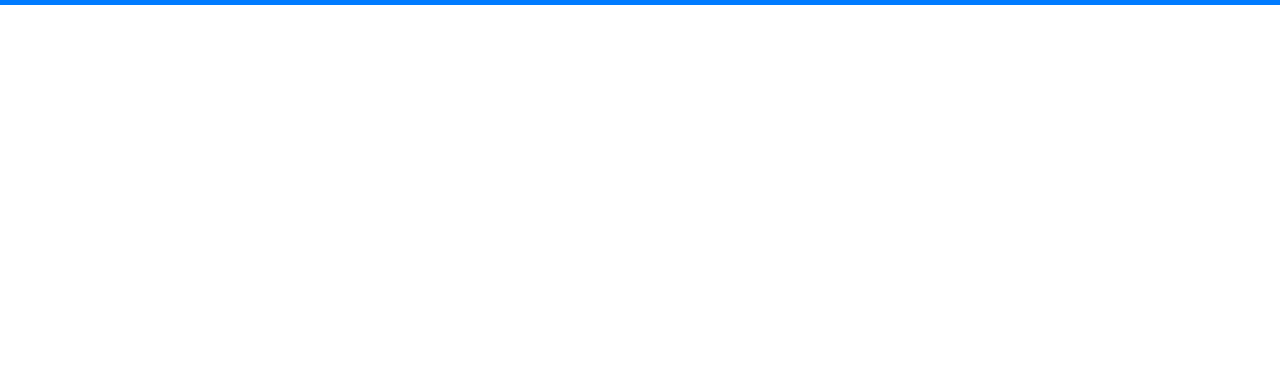
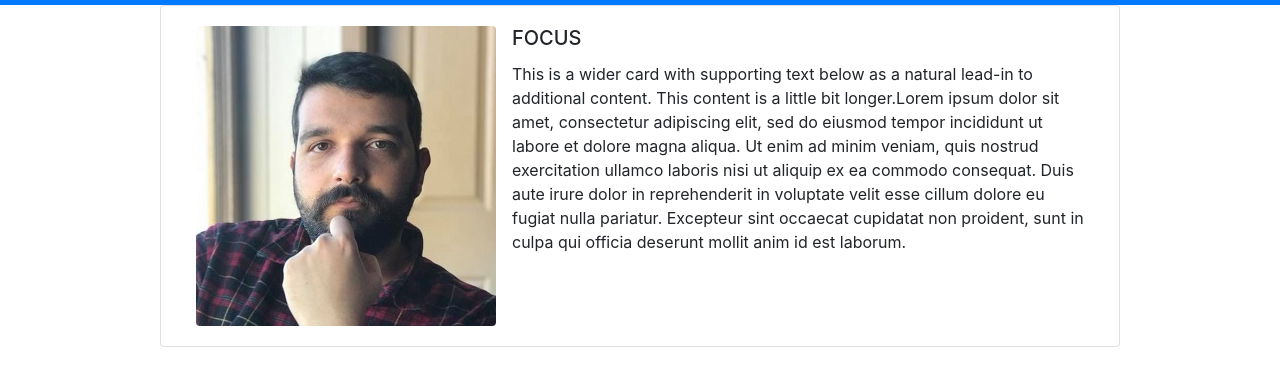
Before and after one commit to marwanjassim/assignment-portfolio-responsive, a plain HTML site: page index.html in a window 1280 px wide. Shown: the part 51-434 px from the top of the page. Drawn offline with nearby package versions, Linux system fonts and the light colour scheme.

Commit message:
made the about page

```diff
--- a/index.html
+++ b/index.html
@@ -1,20 +1,29 @@
 <!doctype html>
 <html lang="en">
+
 <head>
   <!-- Required meta tags -->
   <meta charset="utf-8">
   <meta name="viewport" content="width=device-width, initial-scale=1, shrink-to-fit=no">
 
   <!-- Bootstrap CSS -->
-    <link rel="stylesheet" href="https://stackpath.bootstrapcdn.com/bootstrap/4.3.1/css/bootstrap.min.css" integrity="sha384-ggOyR0iXCbMQv3Xipma34MD+dH/1fQ784/j6cY/iJTQUOhcWr7x9JvoRxT2MZw1T" crossorigin="anonymous">
+  <link rel="stylesheet" href="https://stackpath.bootstrapcdn.com/bootstrap/4.3.1/css/bootstrap.min.css"
+    integrity="sha384-ggOyR0iXCbMQv3Xipma34MD+dH/1fQ784/j6cY/iJTQUOhcWr7x9JvoRxT2MZw1T" crossorigin="anonymous">
 
-    <title>Hello, world!</title>
+  <style type="text/css">
+    img.float-left {
+      max-width: 100%;
+      margin-right: 16px;
+    }
+  </style>
+  <title>My responsive portfolio</title>
 </head>
+
 <body>
-
   <nav class="navbar navbar sticky-top navbar-dark bg-primary">
     <a class="navbar-brand" href="#">Marwan Jassim</a>
-          <button class="navbar-toggler" type="button" data-toggle="collapse" data-target="#navbarNavAltMarkup" aria-controls="navbarNavAltMarkup" aria-expanded="false" aria-label="Toggle navigation">
+    <button class="navbar-toggler" type="button" data-toggle="collapse" data-target="#navbarNavAltMarkup"
+      aria-controls="navbarNavAltMarkup" aria-expanded="false" aria-label="Toggle navigation">
       <span class="navbar-toggler-icon"></span>
     </button>
     <div class="collapse navbar-collapse" id="navbarNavAltMarkup">
@@ -25,11 +34,34 @@
       </div>
     </div>
   </nav>
+  <div class="card container" style="max-width: 960px;">
+    <div class="row no-gutters">
+      <div class="col-md-12">
+        <div class="card-body clearfix">
+          <img src="Images/My image.jpg" class="float-left rounded" alt="My image">
+          <h5 class="card-title">FOCUS</h5>
+          <p class="card-text">This is a wider card with supporting text below as a natural lead-in to additional
+            content. This content is a little bit longer.Lorem ipsum dolor sit amet, consectetur adipiscing elit, sed do
+            eiusmod tempor incididunt ut labore et dolore magna aliqua. Ut enim ad minim veniam, quis nostrud
+            exercitation ullamco laboris nisi ut aliquip ex ea commodo consequat. Duis aute irure dolor in reprehenderit
+            in voluptate velit esse cillum dolore eu fugiat nulla pariatur. Excepteur sint occaecat cupidatat non
+            proident, sunt in culpa qui officia deserunt mollit anim id est laborum.</p>
+        </div>
+      </div>
+    </div>
+  </div>
 
   <!-- Optional JavaScript -->
   <!-- jQuery first, then Popper.js, then Bootstrap JS -->
-    <script src="https://code.jquery.com/jquery-3.3.1.slim.min.js" integrity="sha384-q8i/X+965DzO0rT7abK41JStQIAqVgRVzpbzo5smXKp4YfRvH+8abtTE1Pi6jizo" crossorigin="anonymous"></script>
-    <script src="https://cdnjs.cloudflare.com/ajax/libs/popper.js/1.14.7/umd/popper.min.js" integrity="sha384-UO2eT0CpHqdSJQ6hJty5KVphtPhzWj9WO1clHTMGa3JDZwrnQq4sF86dIHNDz0W1" crossorigin="anonymous"></script>
-    <script src="https://stackpath.bootstrapcdn.com/bootstrap/4.3.1/js/bootstrap.min.js" integrity="sha384-JjSmVgyd0p3pXB1rRibZUAYoIIy6OrQ6VrjIEaFf/nJGzIxFDsf4x0xIM+B07jRM" crossorigin="anonymous"></script>
+  <script src="https://code.jquery.com/jquery-3.3.1.slim.min.js"
+    integrity="sha384-q8i/X+965DzO0rT7abK41JStQIAqVgRVzpbzo5smXKp4YfRvH+8abtTE1Pi6jizo"
+    crossorigin="anonymous"></script>
+  <script src="https://cdnjs.cloudflare.com/ajax/libs/popper.js/1.14.7/umd/popper.min.js"
+    integrity="sha384-UO2eT0CpHqdSJQ6hJty5KVphtPhzWj9WO1clHTMGa3JDZwrnQq4sF86dIHNDz0W1"
+    crossorigin="anonymous"></script>
+  <script src="https://stackpath.bootstrapcdn.com/bootstrap/4.3.1/js/bootstrap.min.js"
+    integrity="sha384-JjSmVgyd0p3pXB1rRibZUAYoIIy6OrQ6VrjIEaFf/nJGzIxFDsf4x0xIM+B07jRM"
+    crossorigin="anonymous"></script>
 </body>
+
 </html>
```
Also changed, not shown: Images/My image.jpg (added). Lines whose indentation alone changed are shown as unchanged.
